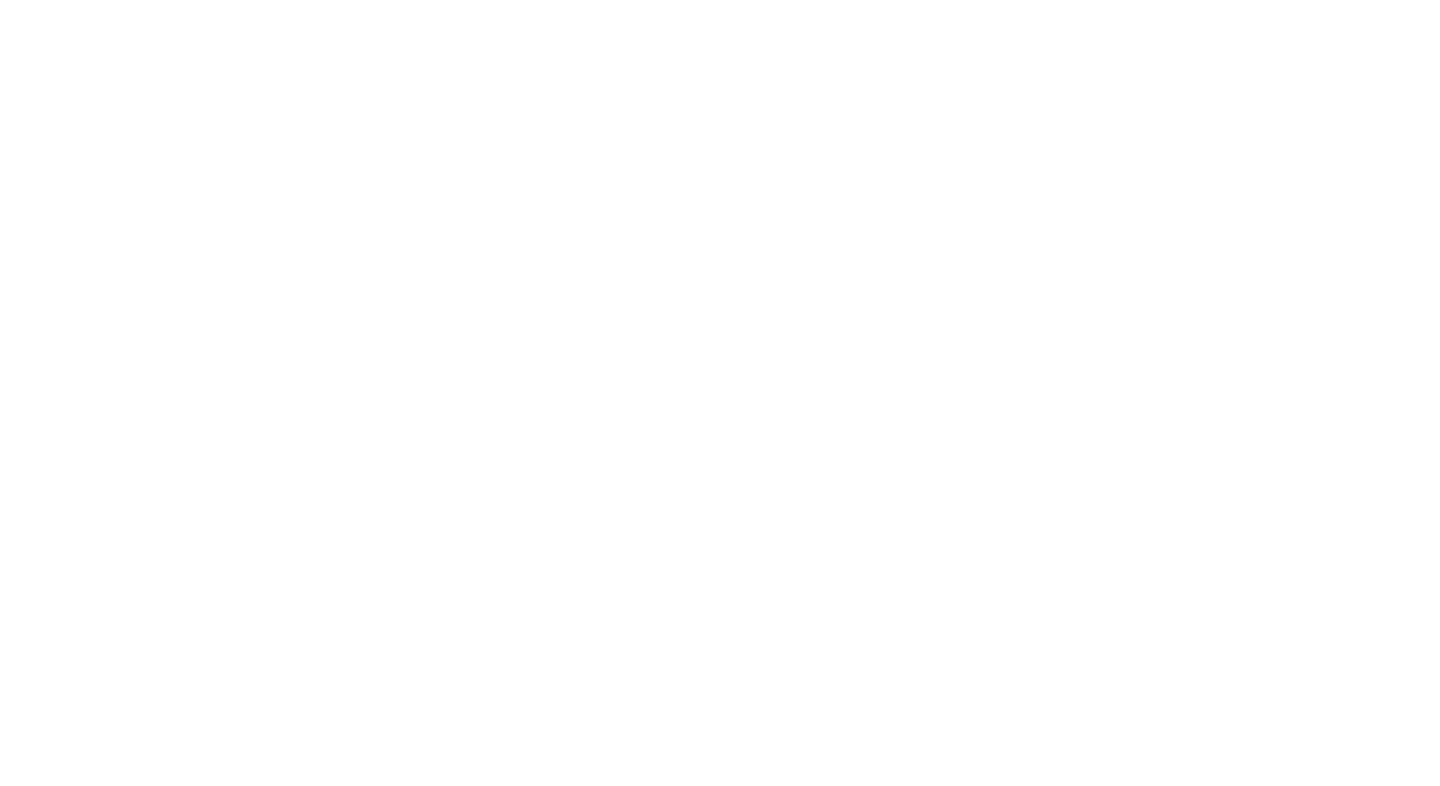
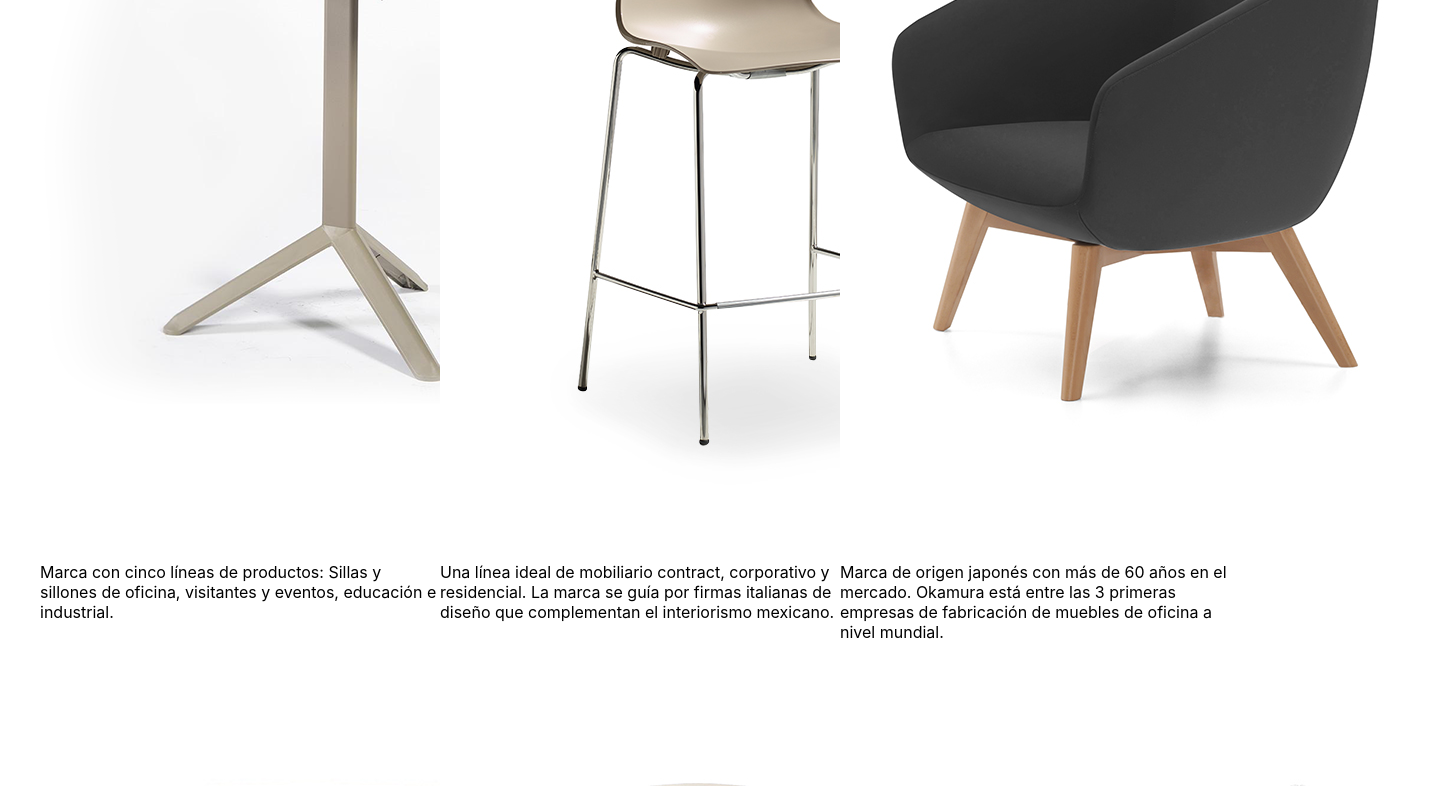
Before and after one commit to cafregoso/grequiez, a React (Create React App) app: page / in a window 1280 px wide. Shown: the part 2000-2786 px from the top of the page, 1440 px wide, since content can reach past the window. Before the commit the page ends 1712 px from the top, so only its background shows below. Built offline with nearby package versions, Linux system fonts and the light colour scheme.

Commit message:
add features

```diff
--- a/src/Components/Pages/Home/Home.css
+++ b/src/Components/Pages/Home/Home.css
@@ -19,3 +19,9 @@
     background: #99C1B9;
     border: none;
 }
+
+.home-container_brands {
+    display: flex;
+    flex-wrap: wrap;
+    justify-content: center;
+}
--- a/src/Components/Pages/Home/Home.jsx
+++ b/src/Components/Pages/Home/Home.jsx
@@ -1,11 +1,13 @@
 import React from 'react'
 import Banner from '../../PagesComponents/Banner/Banner'
 import Space from '../../PagesComponents/Space/Space'
+import InfoCard from '../../PagesComponents/InfoCard/InfoCard'
 
 import banner from '../../../assets/banner.webp'
 import imageMision from '../../../assets/re.webp'
 
 import './Home.css'
+import brands from '../../../brands.json'
 
 export default function Home() {
   return (
@@ -29,6 +31,15 @@ export default function Home() {
           tecnología y capacitación de vanguardia.'
         color='#FFF'
       />
+      <div className='home-container_brands'>
+        {
+          brands.map(({ id, img, desc }) => {
+            return (
+              <InfoCard key={ id } image={ img } info={ desc } />
+            )
+          })
+        }
+      </div>
     </div>
   )
 }
--- /dev/null
+++ b/src/Components/PagesComponents/InfoCard/InfoCard.css
@@ -0,0 +1,3 @@
+.info-container {
+    max-width: 400px;
+}
--- a/src/Components/PagesComponents/InfoCard/InfoCard.jsx
+++ b/src/Components/PagesComponents/InfoCard/InfoCard.jsx
@@ -1,7 +1,16 @@
 import React from 'react'
 
-export default function InfoCard() {
+import './InfoCard.css'
+
+export default function InfoCard({ image, info }) {
   return (
-    <div>InfoCard</div>
+    <div className='info-container'>
+      <div className='info-container_img'>
+        <img src={ image } alt='Grupo Requiez - Marcas - Forniture' />
+      </div>
+      <p className='info-container_text'>
+        { info }
+      </p>
+    </div>
   )
 }
--- a/src/brands.json
+++ b/src/brands.json
@@ -1,32 +1,32 @@
 [
     {
         "id": 1,
-        "img": "../public/images/brands/Arket_02.png",
+        "img": "/images/brands/Arket_02.png",
         "desc": "Marca con cinco líneas de productos: \nSillas y sillones de oficina, visitantes y \neventos, educación e industrial."
     },
     {
         "id": 2,
-        "img": "../public/images/brands/banco-zebra-1.jpg",
+        "img": "/images/brands/banco-zebra-1.jpg",
         "desc": "Una línea ideal de mobiliario contract, \ncorporativo y residencial. La marca se \nguía por firmas italianas de diseño \nque complementan el interiorismo \nmexicano."
     },
     {
         "id": 3,
-        "img": "../public/images/brands/BRECK-LOUNGE-S7.jpg",
+        "img": "/images/brands/BRECK-LOUNGE-S7.jpg",
         "desc": "Marca de origen japonés con más de 60 \naños en el mercado. Okamura está entre \nlas 3 primeras empresas de \nfabricación \nde muebles de oficina a nivel mundial."
     },
     {
         "id": 4,
-        "img": "../public/images/brands/breck-con-rodajas.jpg",
+        "img": "/images/brands/brek-con-rodajas-1.jpg",
         "desc": "Marca nacida en 2008 que ofrece mobiliario \ndiseñado para trabajar, relajarse y \nsocializar. Creatividad, innovación \ntecnológica, metodología del diseño; \nson sus conceptos clave."
     },
     {
         "id": 5,
-        "img": "../public/images/brands/class-1.jpg",
+        "img": "/images/brands/class-1.jpg",
         "desc": "Quadrifoglio Group fabrica y proyecta \nsoluciones de amueblamiento completas \npara llevar el bienestar y la elegancia \ndel diseño italiano. en los ambientes de \ntrabajo y en el contract."
     },
     {
         "id": 6,
-        "img": "../public/images/brands/cp2.jpg",
+        "img": "/images/brands/cp2.jpg",
         "desc": "Proveedor global líder de pisos comerciales: \nAlfombras modulares, LVT, \nCaucho. Enfocados a reducir la huella de \ncarbono de nuestros productos experimentando \ncon materiales renovables y \nreciclables."
     }
 ]
```
Also changed, not shown: src/Components/PagesComponents/TextBox/TextBox.jsx (+6 -3 lines).
